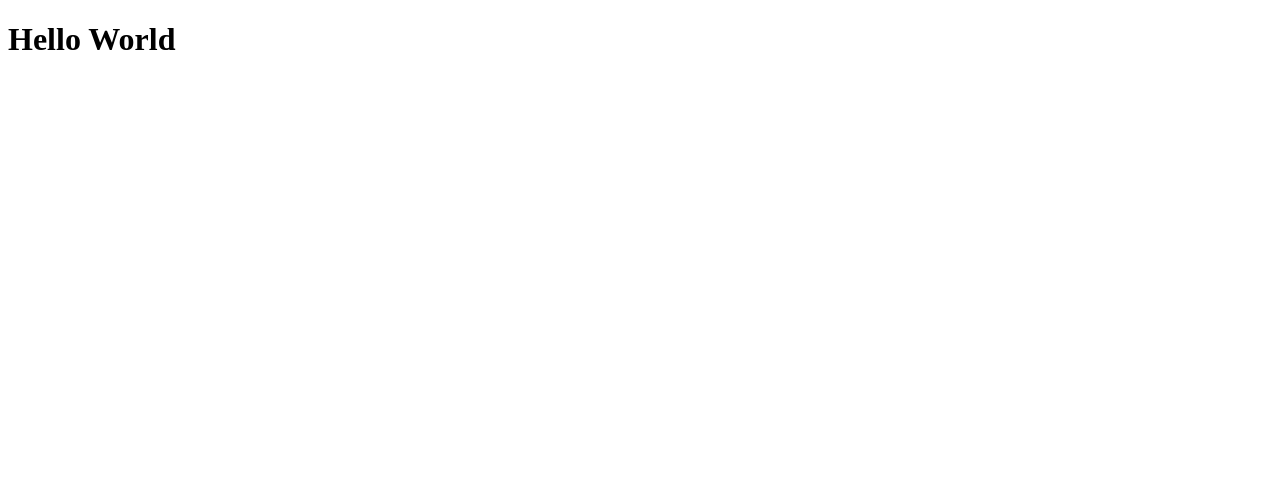
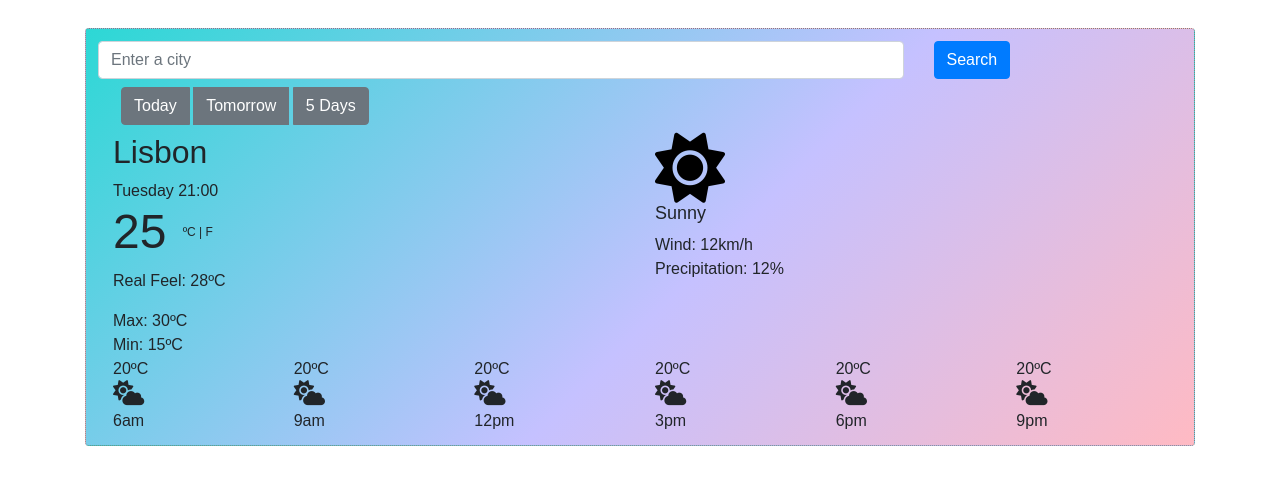
Before and after one commit to mellmontenegro/weather-app, a plain HTML site: page index.html in a window 1280 px wide. Drawn offline with nearby package versions, Linux system fonts and the light colour scheme; a web font is replaced by a local one.

Commit message:
Imported html initial code

```diff
--- a/index.html
+++ b/index.html
@@ -1,14 +1,123 @@
 <!DOCTYPE html>
 <html lang="en">
+  <html>
     <head>
+      <title>Weather App</title>
       <meta charset="UTF-8" />
       <meta name="viewport" content="width=device-width, initial-scale=1.0" />
       <meta http-equiv="X-UA-Compatible" content="ie=edge" />
-    <title>Document</title>
+      <link
+        rel="stylesheet"
+        href="https://stackpath.bootstrapcdn.com/bootstrap/4.3.1/css/bootstrap.min.css"
+        integrity="sha384-ggOyR0iXCbMQv3Xipma34MD+dH/1fQ784/j6cY/iJTQUOhcWr7x9JvoRxT2MZw1T"
+        crossorigin="anonymous"
+      />
+      <link
+        href="https://fonts.googleapis.com/css?family=Muli&display=swap"
+        rel="stylesheet"
+      />
+      <link rel="stylesheet" href="src/styles.css" />
+      <script
+        src="https://kit.fontawesome.com/ccfce3c2e3.js"
+        crossorigin="anonymous"
+      ></script>
     </head>
+
     <body>
-    <h1>
-      Hello World
-    </h1>
+      <div class="container">
+        <div class="weather-app">
+          <form>
+            <div class="row">
+              <div class="col-md-9">
+                <input
+                  type="text"
+                  class="form-control"
+                  placeholder="Enter a city"
+                />
+              </div>
+              <div class="col-md-3">
+                <input type="submit" value="Search" class="btn btn-primary" />
+              </div>
+            </div>
+          </form>
+
+          <div class="container">
+            <div class="btn-group" role="group" aria-label="Basic example">
+              <button type="button" class="btn btn-secondary">Today</button>
+              <button type="button" class="btn btn-secondary">Tomorrow</button>
+              <button type="button" class="btn btn-secondary">5 Days</button>
+            </div>
+          </div>
+          <div class="container">
+            <div class="row">
+              <div class="col">
+                <h1>Lisbon</h1>
+                <span>
+                  Tuesday 21:00
+                </span>
+                <h2>
+                  25
+                  <small class="unit">
+                    ºC | F
+                  </small>
+                </h2>
+                <p class="real-feel">
+                  Real Feel: 28ºC
+                </p>
+                <span class="max-min">
+                  Max: 30ºC<br />
+                  Min: 15ºC
+                </span>
+              </div>
+              <div class="col">
+                <i class="fas fa-sun sunny"></i>
+                <h3>Sunny</h3>
+                <p class="wind-precipitation">
+                  Wind: 12km/h<br />
+                  Precipitation: 12%
+                </p>
+              </div>
+              <br />
+              <div class="container">
+                <div class="row">
+                  <div class="col">
+                    20ºC <br />
+                    <i class="fas fa-cloud-sun cloudy"></i><br />
+                    6am
+                  </div>
+                  <div class="col">
+                    20ºC <br />
+                    <i class="fas fa-cloud-sun cloudy"></i><br />
+                    9am
+                  </div>
+                  <div class="col">
+                    20ºC <br />
+                    <i class="fas fa-cloud-sun cloudy"></i><br />
+                    12pm
+                  </div>
+                  <div class="col">
+                    20ºC <br />
+                    <i class="fas fa-cloud-sun cloudy"></i><br />
+                    3pm
+                  </div>
+                  <div class="col">
+                    20ºC <br />
+                    <i class="fas fa-cloud-sun cloudy"></i><br />
+                    6pm
+                  </div>
+                  <div class="col">
+                    20ºC <br />
+                    <i class="fas fa-cloud-sun cloudy"></i><br />
+                    9pm
+                  </div>
+                </div>
+              </div>
+            </div>
+          </div>
+        </div>
+      </div>
+
+      <script src="src/index.js"></script>
     </body>
   </html>
+</html>
```
Lines whose indentation alone changed are shown as unchanged.
